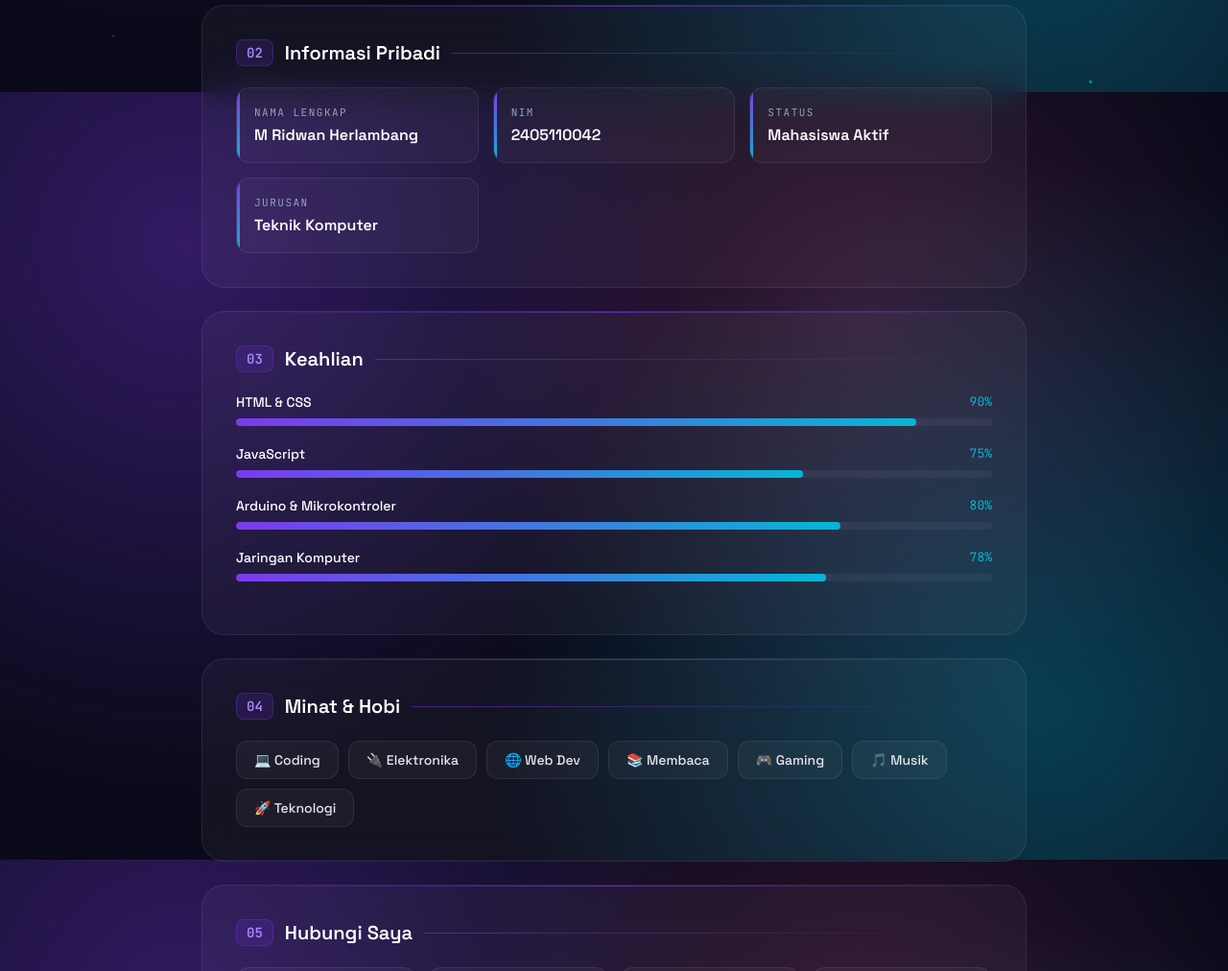
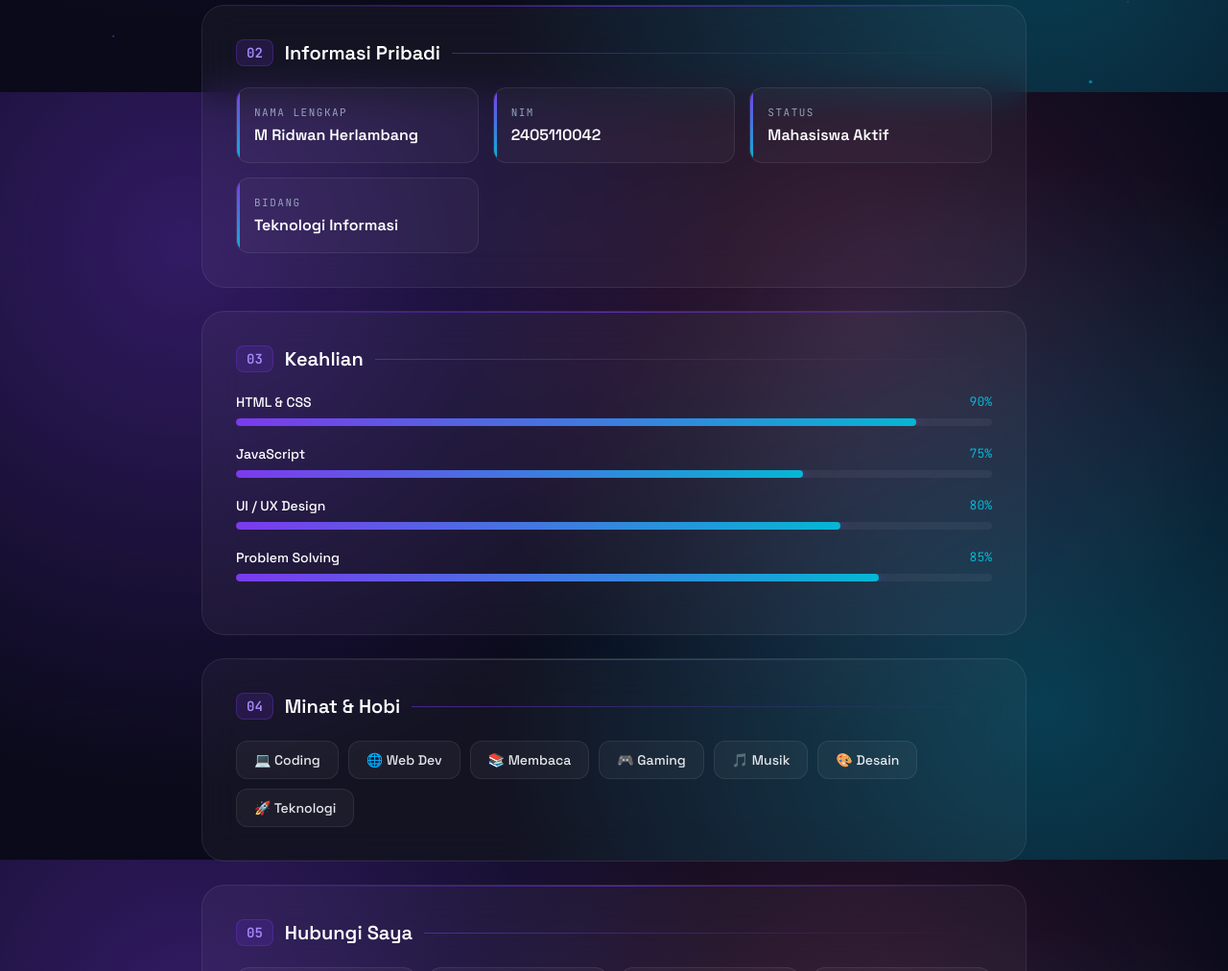
Before and after one commit to RidwanHerlambang75/RidwanHerlambang75, a plain HTML site: page index.html in a window 1280 px wide. Shown: the part 704-1716 px from the top of the page at 96% size. Drawn offline with Linux system fonts and the light colour scheme.

Commit message:
Update index.html

```diff
--- a/index.html
+++ b/index.html
@@ -497,8 +497,8 @@
                 <div class="info-value">Mahasiswa Aktif</div>
             </div>
             <div class="info-item">
-                <div class="info-label">Jurusan</div>
-                <div class="info-value">Teknik Komputer</div>
+                <div class="info-label">Bidang</div>
+                <div class="info-value">Teknologi Informasi</div>
             </div>
         </div>
     </div>
@@ -528,7 +528,7 @@
 
         <div class="skill">
             <div class="skill-header">
-                <span class="skill-name">Arduino &amp; Mikrokontroler</span>
+                <span class="skill-name">UI / UX Design</span>
                 <span class="skill-percent">80%</span>
             </div>
             <div class="skill-bar"><div class="skill-fill" data-width="80%"></div></div>
@@ -536,10 +536,10 @@
 
         <div class="skill">
             <div class="skill-header">
-                <span class="skill-name">Jaringan Komputer</span>
-                <span class="skill-percent">78%</span>
+                <span class="skill-name">Problem Solving</span>
+                <span class="skill-percent">85%</span>
             </div>
-            <div class="skill-bar"><div class="skill-fill" data-width="78%"></div></div>
+            <div class="skill-bar"><div class="skill-fill" data-width="85%"></div></div>
         </div>
     </div>
 
@@ -551,11 +551,11 @@
         </div>
         <div class="hobi-list">
             <span class="hobi-tag">💻 Coding</span>
-            <span class="hobi-tag">🔌 Elektronika</span>
             <span class="hobi-tag">🌐 Web Dev</span>
             <span class="hobi-tag">📚 Membaca</span>
             <span class="hobi-tag">🎮 Gaming</span>
             <span class="hobi-tag">🎵 Musik</span>
+            <span class="hobi-tag">🎨 Desain</span>
             <span class="hobi-tag">🚀 Teknologi</span>
         </div>
     </div>
@@ -664,9 +664,9 @@
         var typedEl = document.getElementById('typed');
         if (typedEl) {
             var texts = [
-                'Mahasiswa Teknik Komputer',
+                'Mahasiswa Teknologi Informasi',
                 'Web Developer Enthusiast',
-                'Embedded System Learner',
+                'UI/UX Learner',
                 'NIM 2405110042'
             ];
             var ti = 0, ci = 0, del = false;
@@ -715,6 +715,7 @@
             }, { threshold: 0.15 });
             cards.forEach(function (c) { obs.observe(c); });
         } else {
+            // Fallback: langsung tampil kalau browser lama
             cards.forEach(function (c) {
                 c.classList.add('reveal');
                 var bars = c.querySelectorAll('.skill-fill');
```
